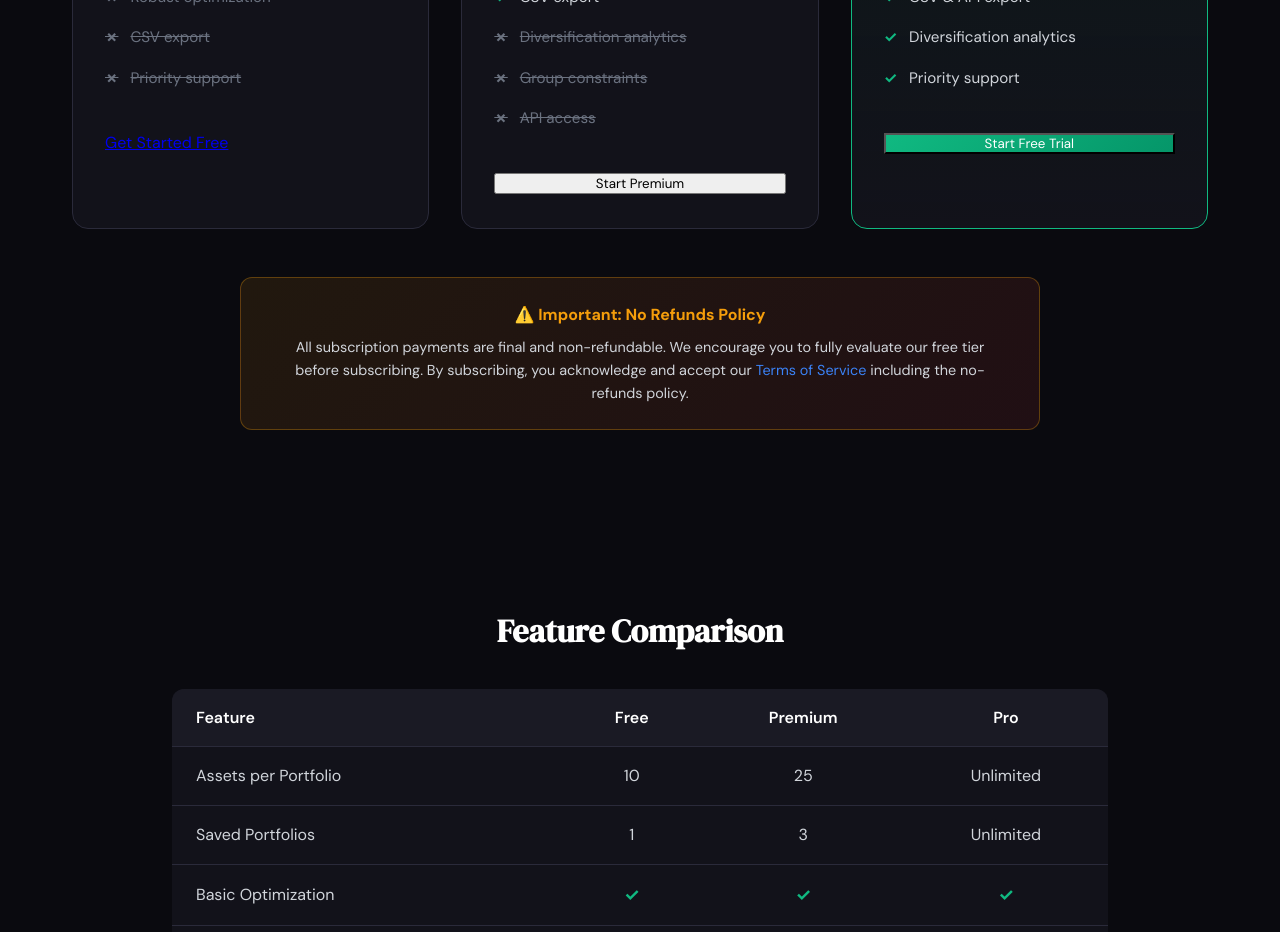
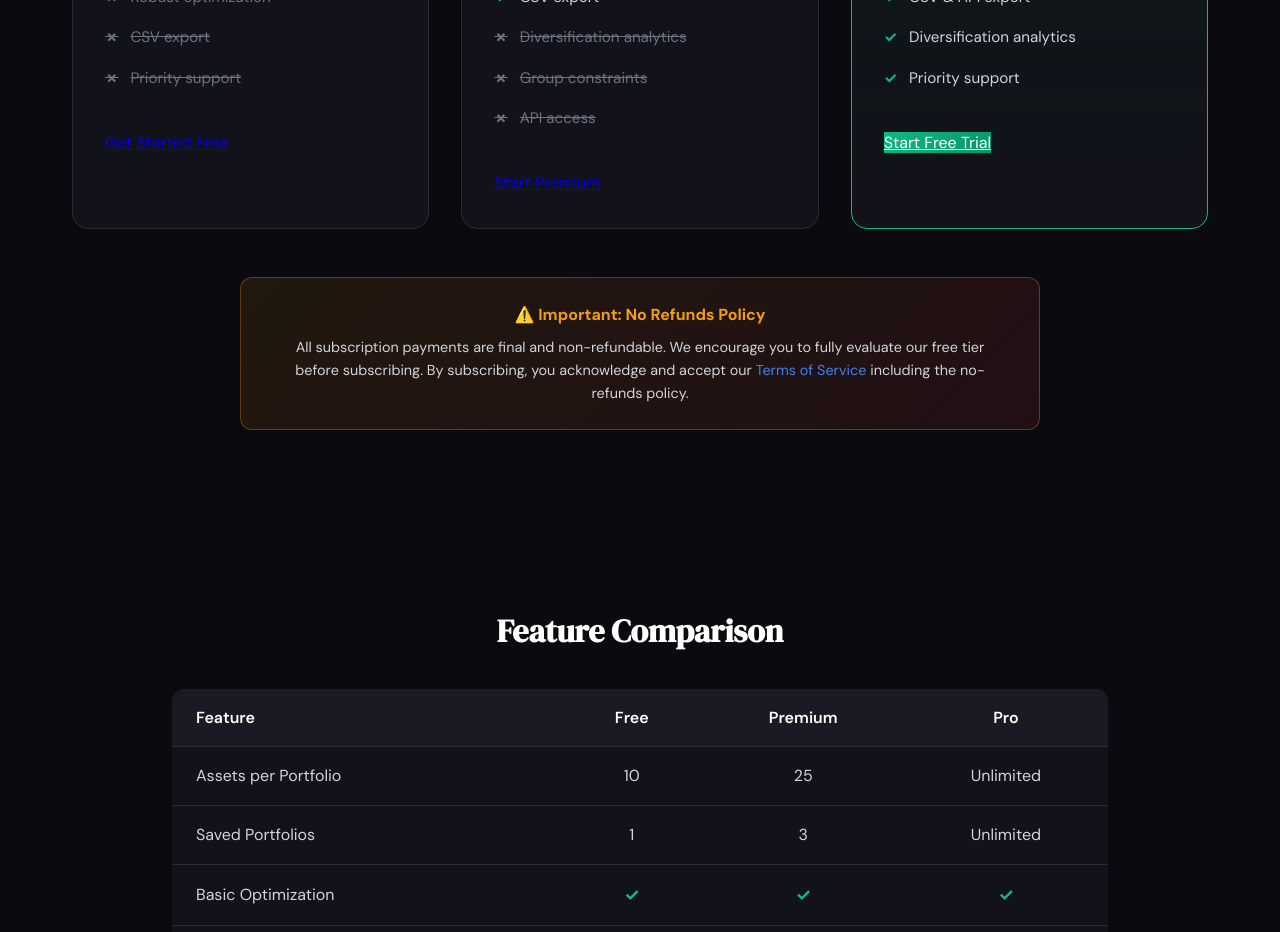
Before and after one commit to shadow6-actual/V6_EODHD_POpt, a plain HTML site: page webapp/templates/pricing.html in a window 1280 px wide. Shown: the part 920-1852 px from the top of the page. Drawn offline with Linux system fonts and the light colour scheme.

Commit message:
Update pricing.html
Pricing Update

```diff
--- a/webapp/templates/pricing.html
+++ b/webapp/templates/pricing.html
@@ -624,7 +624,7 @@
                     <li class="disabled">Group constraints</li>
                     <li class="disabled">API access</li>
                 </ul>
-                <button onclick="subscribeToTier('premium')" class="pricing-cta secondary">Start Premium</button>
+                <a href="javascript:void(0)" onclick="subscribeToTier('premium')" class="pricing-cta secondary">Start Premium</a>
             </div>
 
             <div class="pricing-card featured">
@@ -646,7 +646,7 @@
                     <li>Diversification analytics</li>
                     <li>Priority support</li>
                 </ul>
-                <button onclick="subscribeToTier('pro')" class="pricing-cta primary">Start Free Trial</button>
+                <a href="javascript:void(0)" onclick="subscribeToTier('pro')" class="pricing-cta primary">Start Free Trial</a>
             </div>
         </div>
 
```
